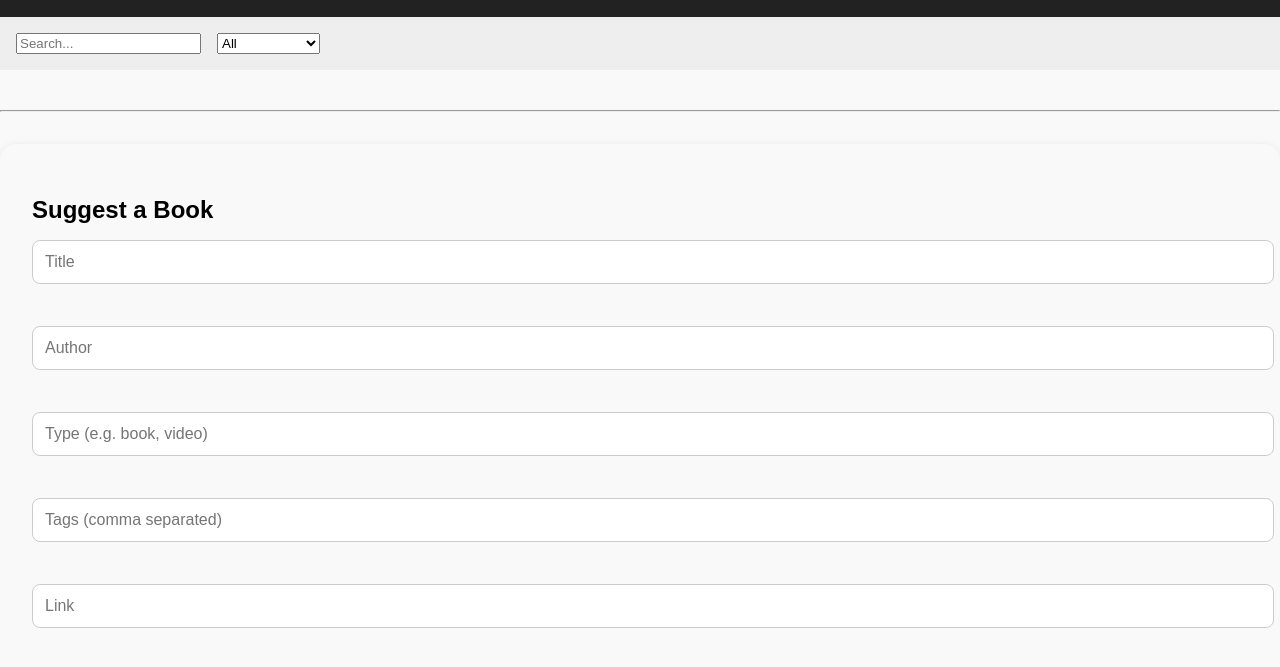
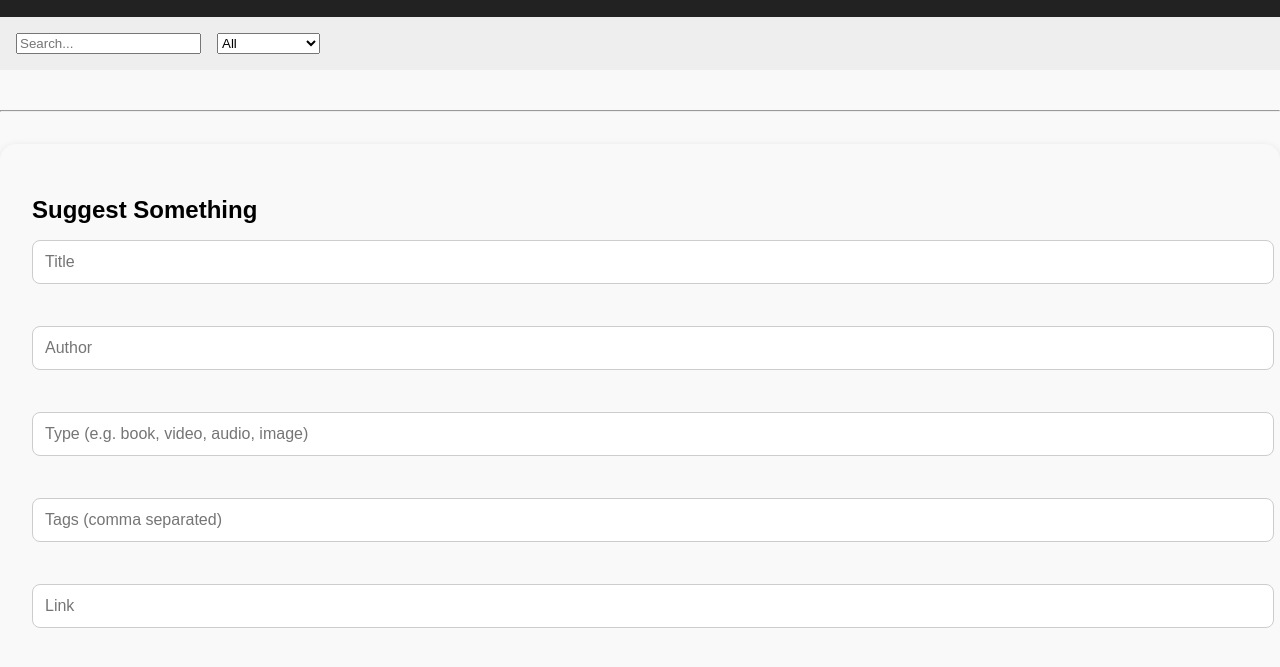
Before and after one commit to aryan9190/haclib, a plain HTML site: page frontend/index.html in a window 1280 px wide. Shown: the part 95-762 px from the top of the page. Drawn offline with Linux system fonts and the light colour scheme; no server answers.

Commit message:
Update index.html

```diff
--- a/frontend/index.html
+++ b/frontend/index.html
@@ -26,11 +26,11 @@
     <main id="library"></main>
     <hr>
     <section id="suggest">
-        <h2>Suggest a Book</h2>
+        <h2>Suggest Something</h2>
         <form action="/api/suggestions" method="POST">
             <input type="text" name="title" placeholder="Title" required><br>
             <input type="text" name="author" placeholder="Author" required><br>
-            <input type="text" name="type" placeholder="Type (e.g. book, video)" required><br>
+            <input type="text" name="type" placeholder="Type (e.g. book, video, audio, image)" required><br>
             <input type="text" name="tags" placeholder="Tags (comma separated)"><br>
             <input type="url" name="link" placeholder="Link" required><br>
             <textarea name="notes" placeholder="Why you recommend this?"></textarea><br>
```
